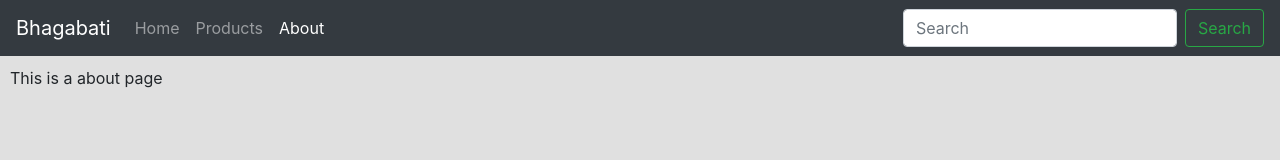
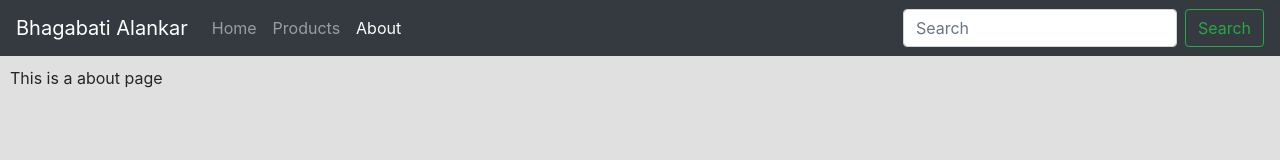
Before and after one commit to chikusahu/bhagabati_web, a plain HTML site: page public/about_page.html in a window 1280 px wide. Drawn offline with nearby package versions, Linux system fonts and the light colour scheme.

Commit message:
page title changed

```diff
--- a/public/about_page.html
+++ b/public/about_page.html
@@ -11,7 +11,7 @@
 
 <body>
     <nav class="navbar navbar-expand-lg navbar-dark sticky-top bg-dark">
-        <a class="navbar-brand" href="#">Bhagabati</a>
+        <a class="navbar-brand" href="#">Bhagabati Alankar</a>
         <button class="navbar-toggler" type="button" data-toggle="collapse" data-target="#navbarSupportedContent" aria-controls="navbarSupportedContent"
             aria-expanded="false" aria-label="Toggle navigation">
             <span class="navbar-toggler-icon"></span>
```
Also changed, not shown: public/index.html (+1 -1 lines), public/prod_page.html (+1 -1 lines).
